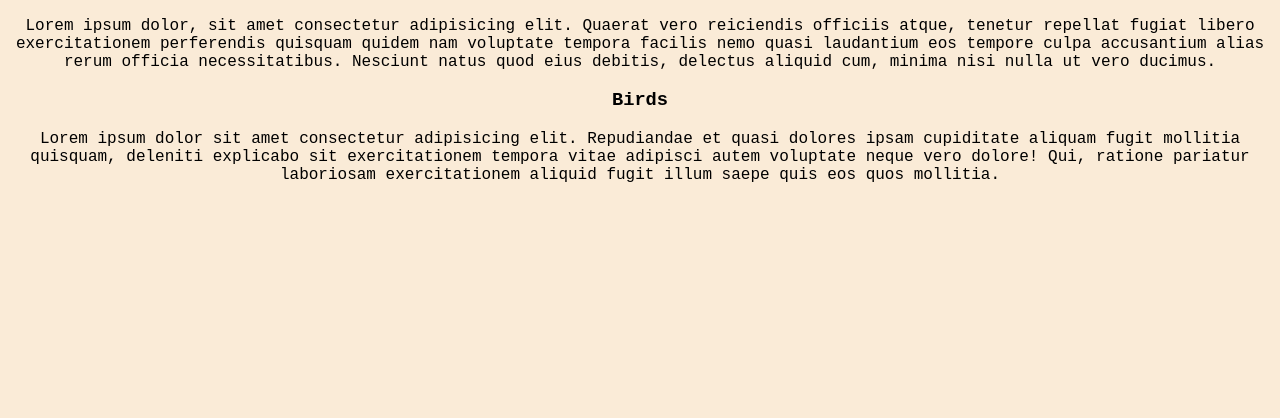
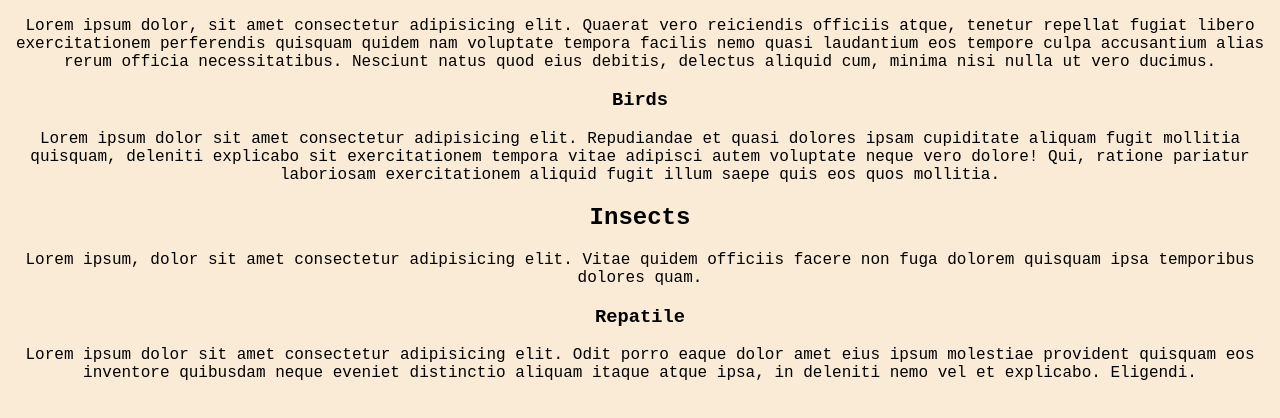
Before and after one commit to vamsi970/GITHUB_Akhila, a plain HTML site: page index.html in a window 1280 px wide. Shown: the part 218-636 px from the top of the page. Drawn offline with Linux system fonts and the light colour scheme.

Commit message:
SecondDesign

```diff
--- a/index.html
+++ b/index.html
@@ -14,5 +14,9 @@
     <p>Lorem ipsum dolor, sit amet consectetur adipisicing elit. Quaerat vero reiciendis officiis atque, tenetur repellat fugiat libero exercitationem perferendis quisquam quidem nam voluptate tempora facilis nemo quasi laudantium eos tempore culpa accusantium alias rerum officia necessitatibus. Nesciunt natus quod eius debitis, delectus aliquid cum, minima nisi nulla ut vero ducimus.</p>
     <h3>Birds</h3>
     <p>Lorem ipsum dolor sit amet consectetur adipisicing elit. Repudiandae et quasi dolores ipsam cupiditate aliquam fugit mollitia quisquam, deleniti explicabo sit exercitationem tempora vitae adipisci autem voluptate neque vero dolore! Qui, ratione pariatur laboriosam exercitationem aliquid fugit illum saepe quis eos quos mollitia.</p>
+    <h2>Insects</h2>
+    <p>Lorem ipsum, dolor sit amet consectetur adipisicing elit. Vitae quidem officiis facere non fuga dolorem quisquam ipsa temporibus dolores quam.</p>
+    <h3>Repatile</h3>
+    <p>Lorem ipsum dolor sit amet consectetur adipisicing elit. Odit porro eaque dolor amet eius ipsum molestiae provident quisquam eos inventore quibusdam neque eveniet distinctio aliquam itaque atque ipsa, in deleniti nemo vel et explicabo. Eligendi.</p>
 </body>
 </html>
```
